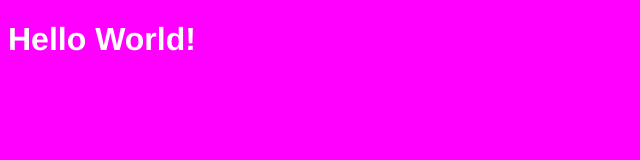
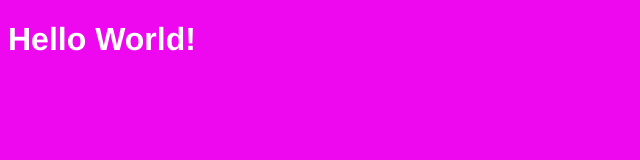
Before and after one commit to bethylogism/beth.github.io, a plain HTML site: page index.html in a window 1280 px wide. Shown: the whole page, without its empty margins (0-640 px from the left). Drawn offline with Linux system fonts and the light colour scheme.

Commit message:
changed bg colour

```diff
--- a/style.css
+++ b/style.css
@@ -1,5 +1,5 @@
 body {
-  background-color: #f0f;
+  background-color: #ee08ef;
   color: #fff;
   font-family: Helvetica, sans-serif;
 }
```
